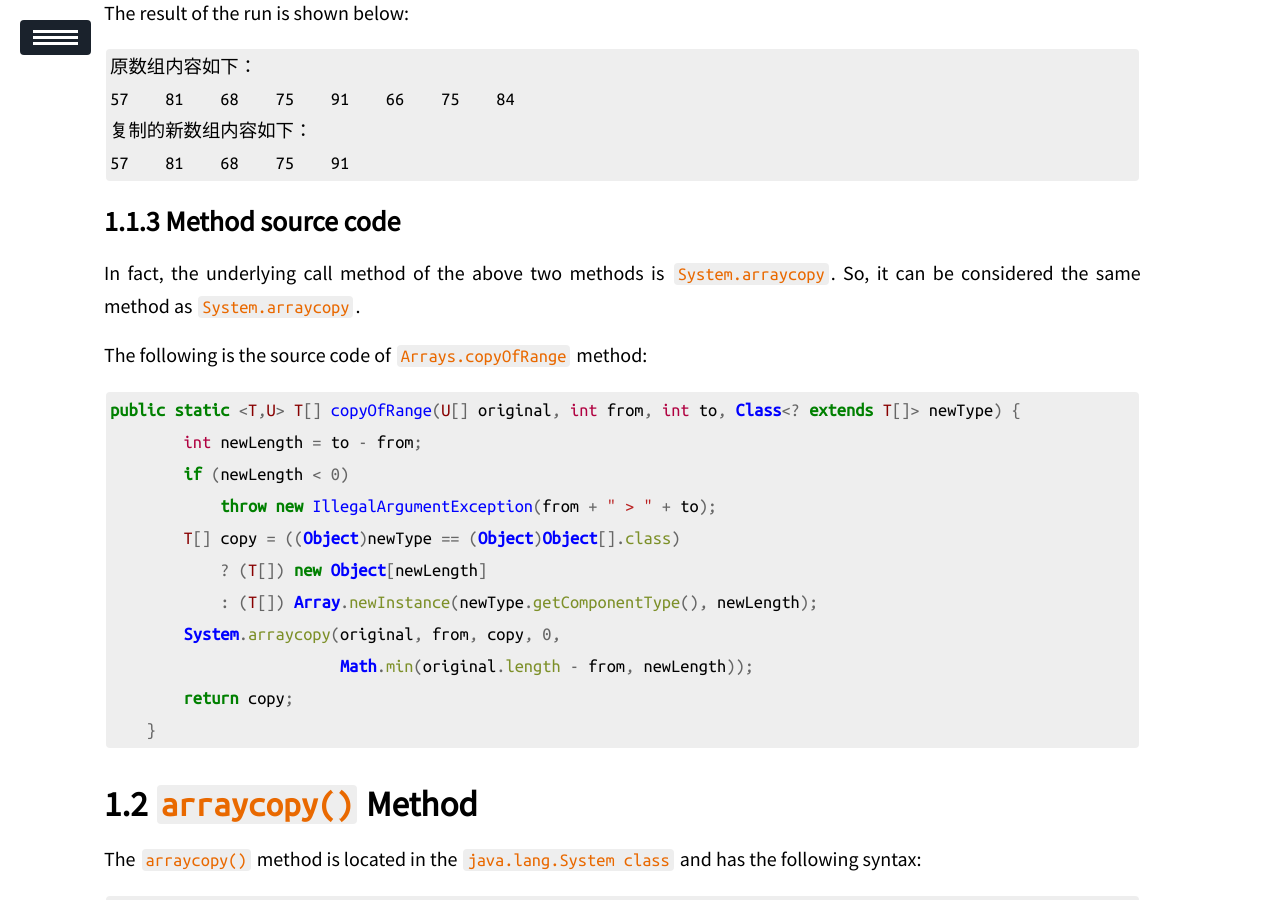
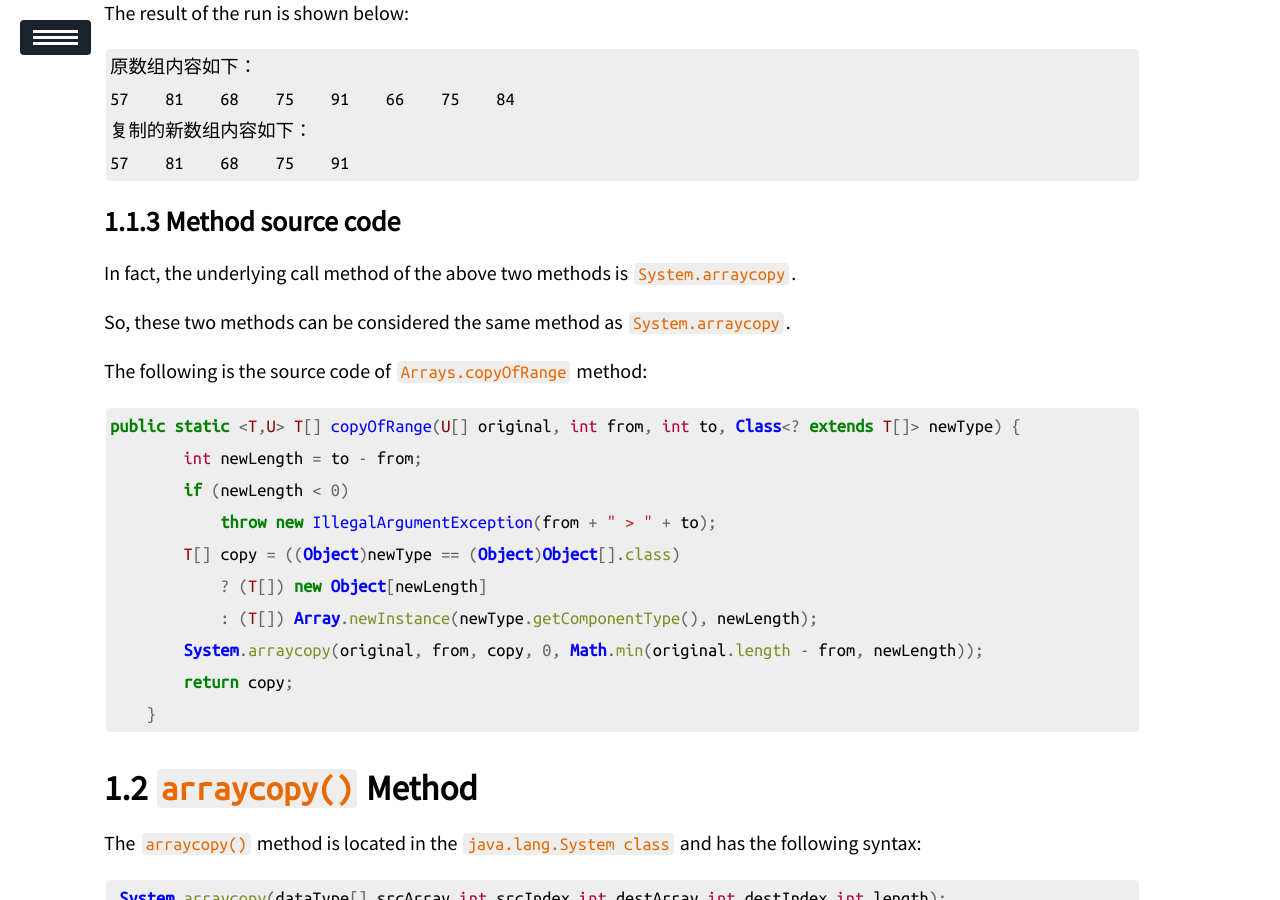
Before and after one commit to ssskz/ssskz.github.io, a Jekyll site: the page built from _posts/2023-2-21-JAVA.md, in a window 1280 px wide and 900 px high, scrolled down 4505 px. Built offline with Jekyll 4.4.1, drawn with Linux system fonts in a browser that asks for light colours; our own code applies the rules of GitHub Pages for plain Markdown files; formulas are drawn with MathJax 3; a script that is not in the unit is left out.

Commit message:
update
Signed-off-by: ssskz <12497590+ssskz@user.noreply.gitee.com>

````diff
--- a/_posts/2023-2-21-JAVA.md
+++ b/_posts/2023-2-21-JAVA.md
@@ -156,7 +156,9 @@ The result of the run is shown below:
 
 ### Method source code
 
-In fact, the underlying call method of the above two methods is `System.arraycopy`. So, it can be considered the same method as `System.arraycopy`.
+In fact, the underlying call method of the above two methods is `System.arraycopy`.
+
+So, these two methods can be considered the same method as `System.arraycopy`.
 
 The following is the source code of `Arrays.copyOfRange` method:
 
@@ -168,8 +170,7 @@ public static <T,U> T[] copyOfRange(U[] original, int from, int to, Class<? exte
         T[] copy = ((Object)newType == (Object)Object[].class)
             ? (T[]) new Object[newLength]
             : (T[]) Array.newInstance(newType.getComponentType(), newLength);
-        System.arraycopy(original, from, copy, 0,
-                         Math.min(original.length - from, newLength));
+        System.arraycopy(original, from, copy, 0, Math.min(original.length - from, newLength));
         return copy;
     }
 ```
````
